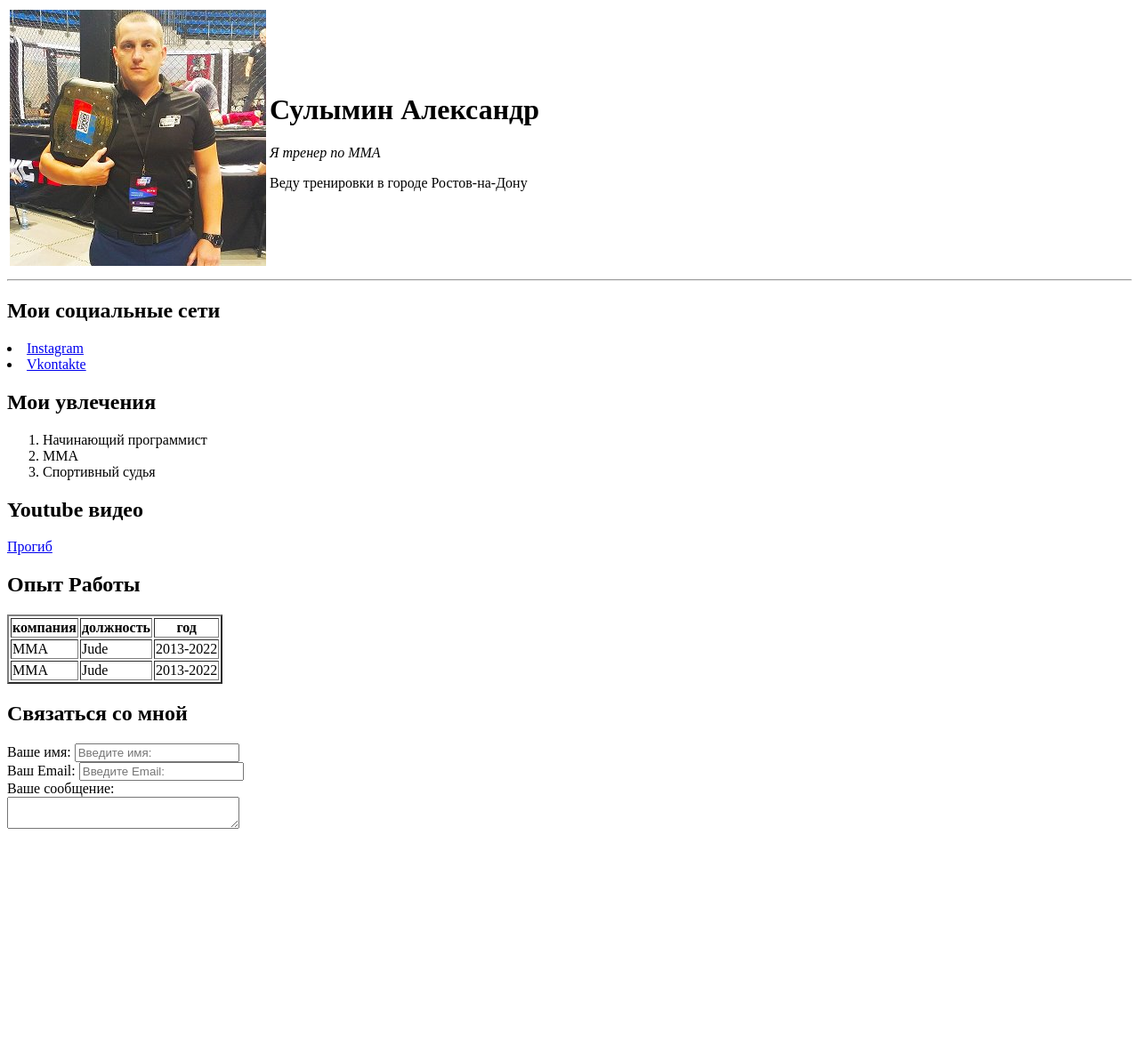
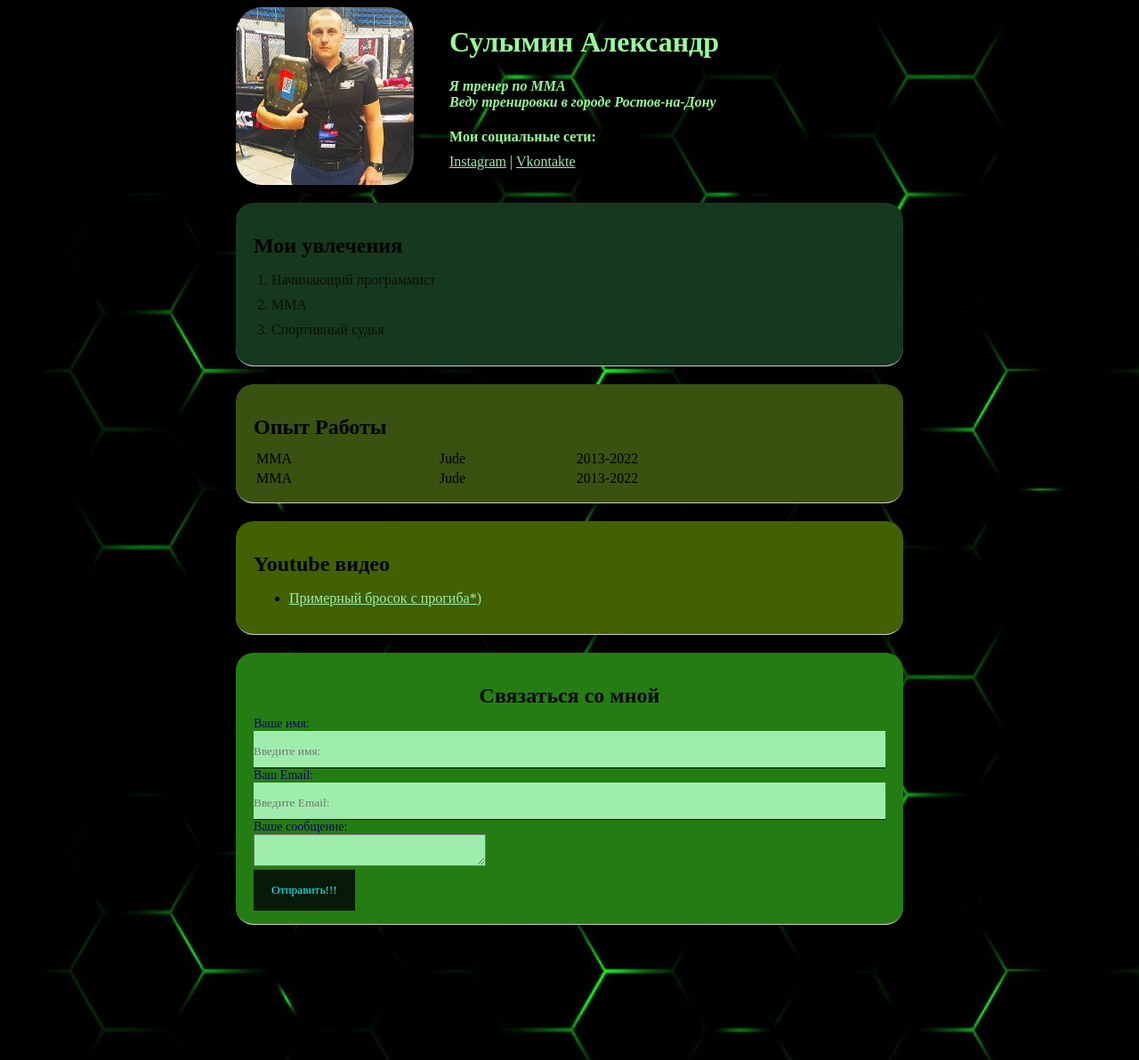
Before and after one commit to Imango5/imango, a plain HTML site: page index.html in a window 1280 px wide. Shown: the top 1192 px of the page at 89% size. Before the commit the page ends 944 px from the top, so only its background shows below. Drawn offline with Linux system fonts and the light colour scheme.

Commit message:
Add files via upload

```diff
--- a/index.html
+++ b/index.html
@@ -3,55 +3,37 @@
  <head>
     <meta charset="UTF-8">
     <title>My site</title>
+    <link rel="stylesheet" href="style.css">
  </head>
  <body>
-      <table>
-          <tr>
-              <td>
-                <img src="1.jpg" alt="фото"/>
-                </td>
-                <td>
-                 <h1><strong>Сулымин Александр</strong></h1>
-                 <p><em>Я тренер по ММА</em></p>
+<div class="container">
+    <div class="info" >
+        <img class="icon" src="1.jpg" alt="Иконка"/>
+
+        <div class="info-text">
+            <h1>Сулымин Александр</h1>
+            <p>Я тренер по ММА</p>
             <p>Веду тренировки в городе Ростов-на-Дону</p>
-             </td>
-          </tr>
-        </table>
 
-                     <hr>
+            <h4>Мои социальные сети:</h4>
 
-        <h2>Мои социальные сети</h2>
-             <li>
             <a href="http://instagram.com/imango555" target="_blank">Instagram</a>
-             </li>
-            <li>
-               <a
-                href="http://vk.com/sulymin"
-               target="_blank">Vkontakte</a>
-             </li>
+                |
+            <a href="http://vk.com/sulymin" target="_blank">Vkontakte</a>
+        </div>
 
+    </div>
+    <div class="card bg-1">
         <h2>Мои увлечения</h2>
-            <ol>
+            <ol class="list">
                 <li>Начинающий программист</li>
                 <li>ММА</li>
                 <li>Спортивный судья</li>
             </ol>
-
-
-
-        <h2>Youtube видео</h2>
-        <a href="https://youtu.be/W9cmlnQL25Y"> Прогиб </a>
-
-
-
+    </div>
+    <div class="card bg-2">
         <h2>Опыт Работы</h2>
-
-        <table border="2">
-                 <tr>
-                   <th>компания</th>
-                   <th>должность</th>
-                   <th>год</th>
-                 </tr>
+        <table class="tab1">
             <tr>
                 <td>MMA</td>
                 <td>Jude</td>
@@ -63,28 +45,37 @@
                 <td>2013-2022</td>
              </tr>
         </table>
-
+    </div>
+    <div class="card bg-3">
+        <h2>Youtube видео</h2>
+         <ul class="ssilka">
+            <li>
+                <a href="https://youtu.be/W9cmlnQL25Y"> Примерный бросок с прогиба*) </a>
+            </li>
+        </ul>
+    </div>
+    <div class="card bg-4">
         <h2>Связаться со мной</h2>
-
         <form action="/">
+                <div class="form">
                     <label for="name">Ваше имя:</label>
                     <input type="text" id="name"
                      placeholder="Введите имя:">
-
-                    <br>
-
+                </div>
+            <div class="form">
                 <label for="text">Ваш Email:</label>
                 <input type="email" id="email"
                  placeholder="Введите Email:">
 
-                    <br>
-
                 <label for="text">Ваше сообщение:</label>
-
-                    <br>
-
+             </div>
+            <div class="form">
                 <textarea name="Ваши пожелания" id="text" cols="30" rows="2" cols="15"></textarea>
+             </div>
+             <input type="submit" class="btn" value="Отправить!!!">
         </form>
-
+    </div>
+</div>
+     <div style="margin-bottom: 500px;"></div>
  </body>
 </html>
--- a/style.css
+++ b/style.css
@@ -1,13 +1,155 @@
+
 body{
-    font-family:tahoma;
     line-height: 3x;
     font-size:1.8;
-    color: black
+    background-color: lemonchiffon;
+    background-image:url(fon1.jpg);
+}
+
+a {
+   color: #9fedac;
+}
+
+a:hover {
+    text-decoration: underline;
+}
+
+a:active {
+color: aqua;
 }
 
 .title {
     font-size: 45px;
 }
+
 .table {
     color: aqua;
 }
+
+.icon  {
+    width: 200px;
+    border-radius: 30px;
+    box-shadow: 5px 5px 5px;
+}
+
+.info {
+    display: flex;
+    margin-bottom: 20px;
+}
+.info p {
+    color:palegreen;
+    margin: 0;
+    font-weight: bold;
+    font-style: italic;
+    font-weight: bold;
+    text-decoration: none;
+
+}
+
+.info-text {
+   margin-left: 40px;
+    color: palegreen;
+}
+
+.info-text h4 {
+    margin-bottom: 10px;
+    color: palegreen;
+}
+
+.container {
+    max-width: 750px;
+    margin: auto;
+}
+
+.social {
+    background: green;
+    padding: 15px;
+    border: 5px solid blue;
+    margin: 5px;
+
+}
+
+.bg-1 {
+    background: #16381f;
+    border-bottom: 1px solid #ccc;
+}
+.bg-2 {
+    background: #395210;
+    border-bottom: 1px solid #ccc;
+}
+
+.bg-3 {
+    background: #416102;
+    border-bottom: 1px solid #ccc;
+}
+
+.bg-4 {
+    background: #247d13;
+    margin-bottom: 10px;
+    padding-bottom: 5px;
+    border-bottom: 1px solid #ccc;
+}
+.card {
+    padding: 15px 20px;
+    margin-bottom: 20px;
+    border-radius: 20px;
+}
+
+.card h2 {
+margin-bottom: 10px;
+}
+
+.list {
+    padding: 0 20px;
+}
+
+.list li {
+    color: #0c1203;
+    margin-bottom: 10px;
+}
+
+.tab1 {
+    width: 100%;
+}
+
+.ssilka li {
+  margin-bottom: 10px;
+}
+
+
+.bg-4 h2 {
+    text-align: center;
+}
+
+.form label {
+    display: block;
+    font-size: 14px;
+    color: #120261;
+}
+
+.form input {
+    width: 100%;
+    box-sizing: border-box;
+    border: none;
+    border-bottom: 1px solid;
+    background-color:#9fedac;
+    padding: 15px 0 10px;
+    outline: none;
+    font-family: inherit;
+}
+#text {
+    background-color:#9fedac;
+
+}
+.btn {
+    background: #061a07;
+    padding: 15px 20px;
+    color: aqua;
+    border: none;
+    font-family: inherit;
+    cursor: pointer;
+}
+
+.btn:hover {
+    opacity: 0.5;
+}
```
Also changed, not shown: fon1.jpg (added). Lines whose indentation alone changed are shown as unchanged.
